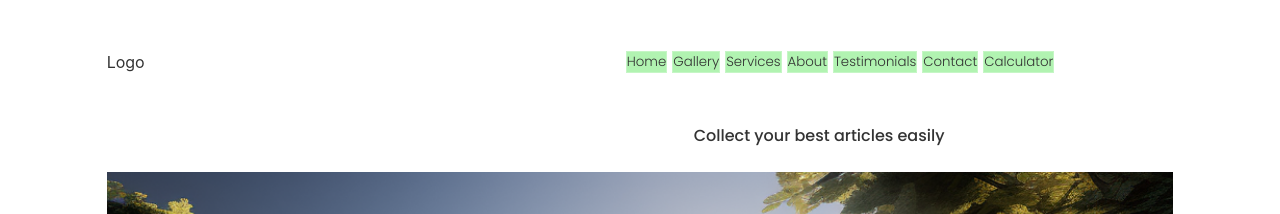
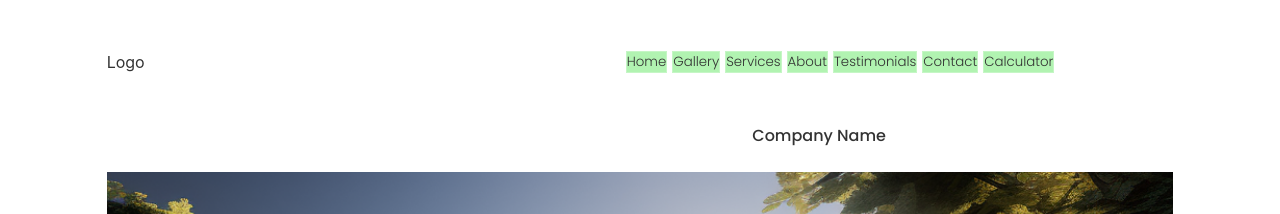
Before and after one commit to johnlundy94/landscape, a React (Create React App) app: page / in a window 1280 px wide. Shown: the top 214 px of the page. Built offline with nearby package versions, Linux system fonts and the light colour scheme.

Commit message:
Initial setup of the reusable MUI Slide APT

```diff
--- a/package.json
+++ b/package.json
@@ -6,7 +6,7 @@
     "@emotion/react": "^11.11.3",
     "@emotion/styled": "^11.11.0",
     "@mui/icons-material": "^5.15.6",
-    "@mui/material": "^5.15.4",
+    "@mui/material": "^5.15.6",
     "@testing-library/jest-dom": "^5.17.0",
     "@testing-library/react": "^13.4.0",
     "@testing-library/user-event": "^13.5.0",
--- a/src/components/Hero.js
+++ b/src/components/Hero.js
@@ -8,7 +8,7 @@ import landscape5 from "../assets/landscape5.png";
 function Hero() {
   return (
     <div className="hero-container">
-      <h1 className="text-span-2">Collect your best articles easily</h1>
+      <h1 className="text-span-2">Company Name</h1>
       <div className="slider">
         <img src={landscape1} alt="First" className="image-one" />
         <img src={landscape2} alt="Second" className="image-two" />
```
Also changed, not shown: src/components/Slider.js (added, +11 -0 lines), 1 other file (tests, documents, lock files or other folders).
